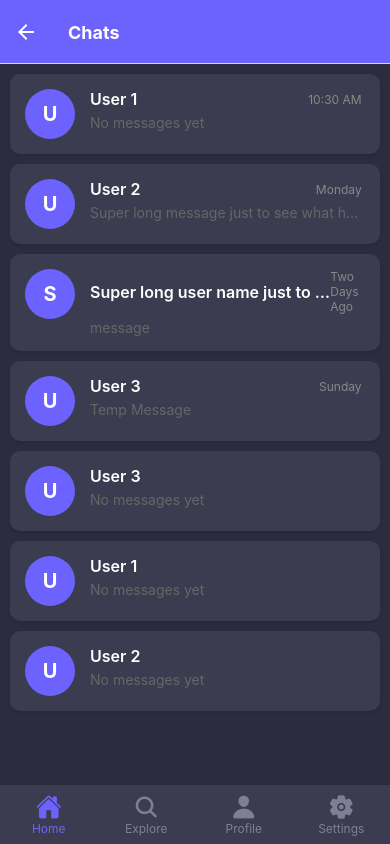
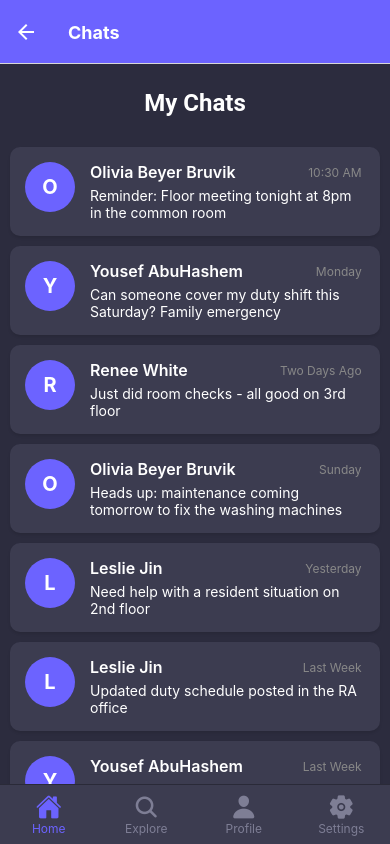
Before and after one commit to oliviabruvik/DormX, a React Native app: screen /ChatsScreen in a window 390 px wide. Built offline with nearby package versions, Linux system fonts and the light colour scheme; what @react-native-vector-icons/material-design-icons would draw is missing.

Commit message:
Added typing abilities to chats and headers and made fake data

```diff
--- a/screens/ChannelsScreen.js
+++ b/screens/ChannelsScreen.js
@@ -17,11 +17,14 @@ export default function ChannelsScreen({ navigation }) {
   };
   // Sample chat data (you would replace this with real data)
   const channels = [
-    { id: 1, name: 'RAS ONLY'},
+    { id: 1, name: 'Resident Assistants'},
     { id: 2, name: 'Floor 1'},
     { id: 3, name: 'Floor 2'},
     { id: 4, name: 'Floor 3'},
-    { id: 5, name: 'Events' }
+    { id: 5, name: 'Dorm Committee'},
+    { id: 6, name: 'Events'},
+    { id: 7, name: 'Announcements'},
+    { id: 8, name: 'General'}
   ];
 
   // Chat press handler
--- a/screens/ChatsScreen.js
+++ b/screens/ChatsScreen.js
@@ -1,6 +1,7 @@
 import React from 'react';
 import { View, Text, StyleSheet, ScrollView, useColorScheme } from 'react-native';
 import Colors from '../constants/Colors';
+import { Avatar, Button, Card, Title, Paragraph, Searchbar, TextInput, Text as PaperText } from 'react-native-paper';
 
 export default function ChatsScreen({ navigation, route}) {
   const colorScheme = useColorScheme();
@@ -8,20 +9,43 @@ export default function ChatsScreen({ navigation, route}) {
 
   const { channelName = 'General' } = route.params || {};
 
+  // Header component
+  const ChatsHeader = () => {
+    return (
+        <View style={styles.header}>
+            <PaperText style={styles.headerText}>My Chats</PaperText>
+        </View>
+    );
+  };
+
+  // Text input component
+  const TextInputComponent = () => {
+    const [text, setText] = React.useState("");
+
+    return (
+      <TextInput
+        label="New message..."
+        value={text}
+        onChangeText={text => setText(text)}
+      />
+    );
+  };
+
   // Sample chat data (you would replace this with real data)
   const chats = [
-    { id: 1, name: 'User 1 ', lastMessage: '', time: '10:30 AM' },
-    { id: 2, name: 'User 2', lastMessage: 'Super long message just to see what happens how many lines can it go to?', time: 'Monday' },
-    { id: 3, name: 'Super long user name just to see what happens how many lines can it go to?', lastMessage: 'message', time: 'Two Days Ago' },
-    { id: 4, name: 'User 3', lastMessage: 'Temp Message', time: 'Sunday' },
-    { id: 5, name: 'User 3' },
-    { id: 6, name: 'User 1' },
-    { id: 7, name: 'User 2' }
+    { id: 1, name: 'Olivia Beyer Bruvik', lastMessage: 'Reminder: Floor meeting tonight at 8pm in the common room', time: '10:30 AM' },
+    { id: 2, name: 'Yousef AbuHashem', lastMessage: 'Can someone cover my duty shift this Saturday? Family emergency', time: 'Monday' },
+    { id: 3, name: 'Renee White', lastMessage: 'Just did room checks - all good on 3rd floor', time: 'Two Days Ago' },
+    { id: 4, name: 'Olivia Beyer Bruvik', lastMessage: 'Heads up: maintenance coming tomorrow to fix the washing machines', time: 'Sunday' },
+    { id: 5, name: 'Leslie Jin', lastMessage: 'Need help with a resident situation on 2nd floor', time: 'Yesterday' },
+    { id: 6, name: 'Leslie Jin', lastMessage: 'Updated duty schedule posted in the RA office', time: 'Last Week' },
+    { id: 7, name: 'Yousef AbuHashem', lastMessage: 'Fire alarm test scheduled for next Tuesday at 2pm', time: 'Last Week' }
   ];
 
   return (
     <View style={[styles.container, { backgroundColor: Colors[theme].background }]}>
       <ScrollView style={styles.chatList}>
+        <ChatsHeader />
         {chats.map(chat => (
           <View
             key={chat.id}
@@ -40,7 +64,7 @@ export default function ChatsScreen({ navigation, route}) {
               </View>
               <Text
                 style={styles.chatMessage}
-                numberOfLines={1}
+                //numberOfLines={1}
                 ellipsizeMode="tail"
               >
                 {chat.lastMessage || "No messages yet"}
@@ -48,6 +72,7 @@ export default function ChatsScreen({ navigation, route}) {
             </View>
           </View>
         ))}
+        <TextInputComponent />
       </ScrollView>
     </View>
   );
@@ -60,6 +85,16 @@ const styles = StyleSheet.create({
   chatList: {
     flex: 1,
     padding: 10,
+  },
+  header: {
+    padding: 15,
+    alignItems: "center",
+    marginBottom: 15,
+  },
+  headerText: {
+    color: "#FFFFFF",
+    fontWeight: "bold",
+    fontSize: 24,
   },
   chatItem: {
     flexDirection: 'row',
@@ -111,6 +146,6 @@ const styles = StyleSheet.create({
   },
   chatMessage: {
     fontSize: 14,
-    color: '#666',
+    color: 'white',
   },
 });
```
